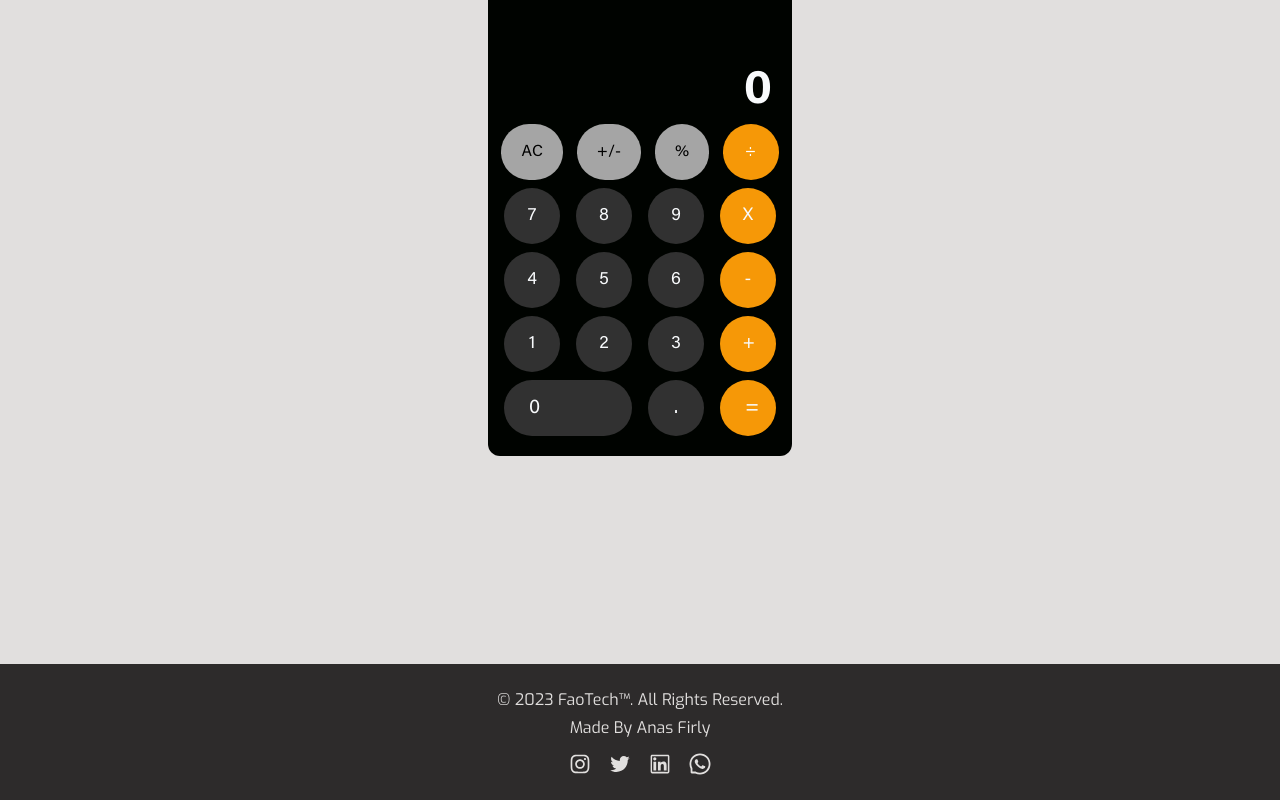
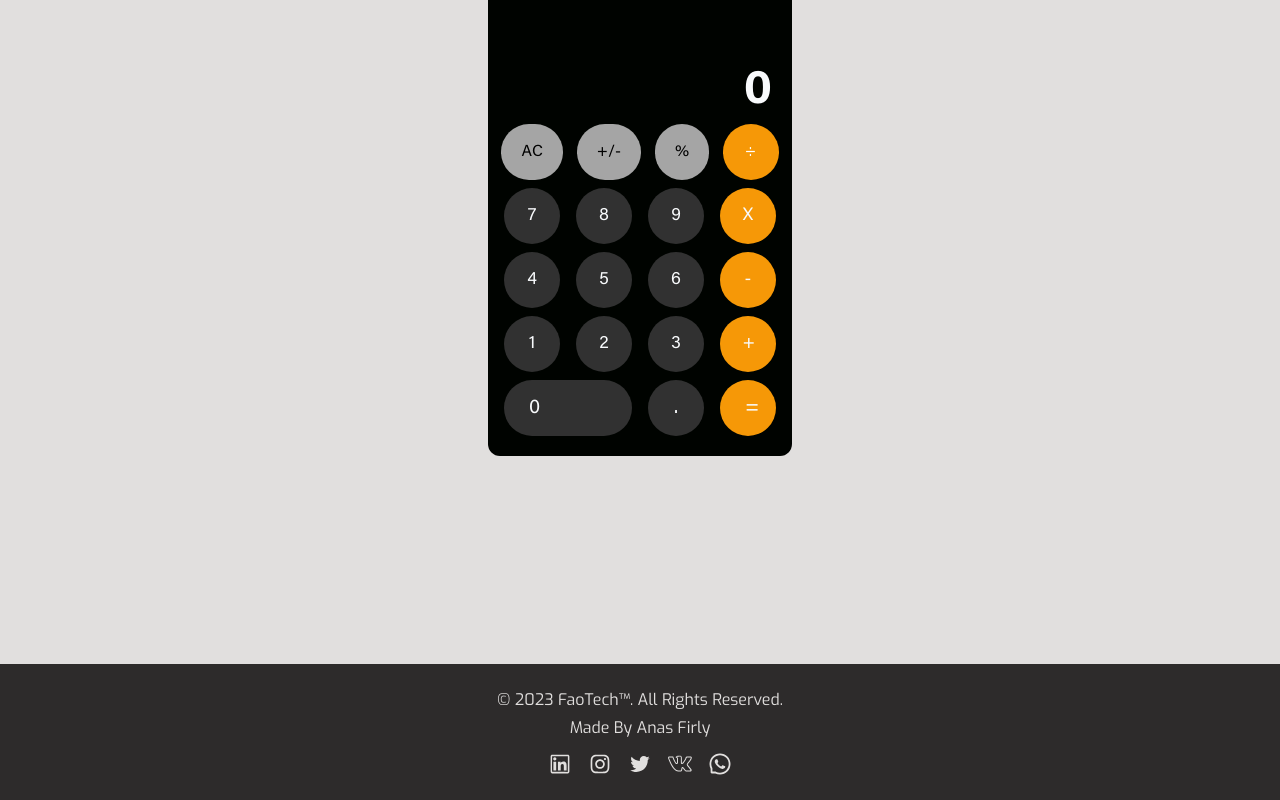
Before and after one commit to anasfirly20/portfolio, a React (Vite) app: page /#/project/calculator-app in a window 1280 px wide. Shown: the part 355-1155 px from the top of the page. Built offline with nearby package versions, Linux system fonts and the light colour scheme.

Commit message:
added vk

```diff
--- a/src/components/Footer.jsx
+++ b/src/components/Footer.jsx
@@ -4,6 +4,8 @@ import {
   AiOutlineLinkedin,
   AiOutlineWhatsApp,
 } from "react-icons/ai";
+
+import { SlSocialVkontakte } from "react-icons/sl";
 
 const Footer = () => {
   return (
@@ -13,14 +15,17 @@ const Footer = () => {
         <p className="">Made By Anas Firly</p>
       </div>
       <div className="flex justify-center gap-4 text-2xl">
+        <a href="https://www.linkedin.com/in/anasfirly20/" target="break">
+          <AiOutlineLinkedin />
+        </a>
         <a href="https://www.instagram.com/anasfirly_/" target="break">
           <AiOutlineInstagram />
         </a>
         <a href="https://twitter.com/anasfirly_" target="break">
           <AiOutlineTwitter />
         </a>
-        <a href="https://www.linkedin.com/in/anasfirly20/" target="break">
-          <AiOutlineLinkedin />
+        <a href="https://vk.com/anasfirly20" target="break">
+          <SlSocialVkontakte />
         </a>
         <a href="https://wa.me/79625556174" target="break">
           <AiOutlineWhatsApp />
```
